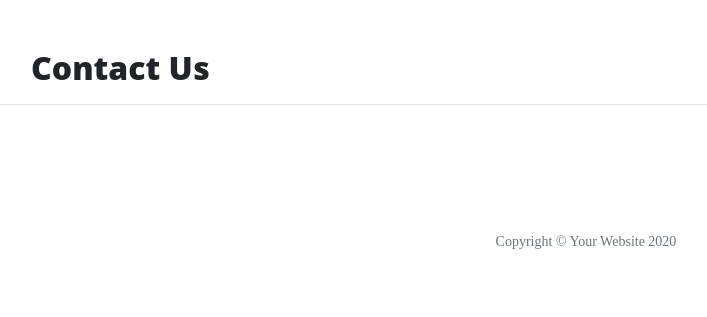
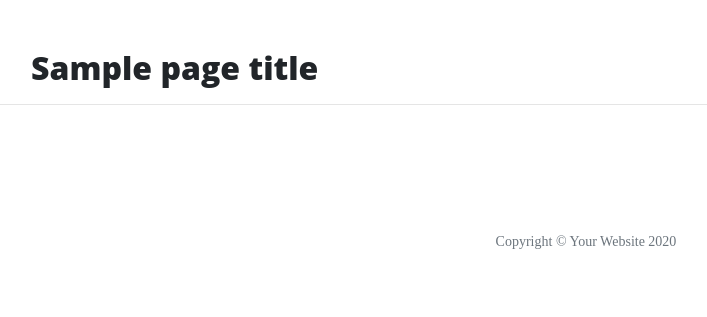
Before and after one commit to morphy80/flask_app, a Python web app: template flask/templates/contact.html in a window 1280 px wide. Shown: the part 629-946 px from the top of the page, without its empty margins (54-761 px from the left). Run offline with Jinja, Linux system fonts and the light colour scheme; the template is opened without the code that fills it: most values are stand-ins (such as "Sample title", 1, 10 or a date in 2020); some libraries are stand-ins or nearby versions.

Commit message:
modified html page title source

```diff
--- a/flask/templates/about.html
+++ b/flask/templates/about.html
@@ -1,6 +1,6 @@
 <!DOCTYPE html>
 {% extends 'base.html' %} {% block content %}
-<h2>About</h2>
+<h2>{{ page_title }}</h2>
 
 <p>The formation of the group grew out of a meeting Gandalf had with Thorin in Bree which kindled Thorin's interest in recapturing his long lost family inheritance. Remembering that he had once known an adventurous Hobbit on his travels in The Shire, Gandalf
     decided to add Bilbo to their company because he knew that stealth and cunning were preferable to force. Gandalf also believed that someone like Bilbo could keep the sometimes prideful and stubborn Dwarves from rash action. The superstitious Dwarves
--- a/flask/templates/careers.html
+++ b/flask/templates/careers.html
@@ -1,5 +1,5 @@
 <!DOCTYPE html>
 {% extends 'base.html' %}
 {% block content %}
-<h2>Careers</h2>
+<h2>{{ page_title }}</h2>
 {% endblock %}
--- a/flask/templates/contact.html
+++ b/flask/templates/contact.html
@@ -1,5 +1,5 @@
 <!DOCTYPE html>
 {% extends 'base.html' %}
 {% block content %}
-<h2>Contact Us</h2>
+<h2>{{ page_title }}</h2>
 {% endblock %}
```
